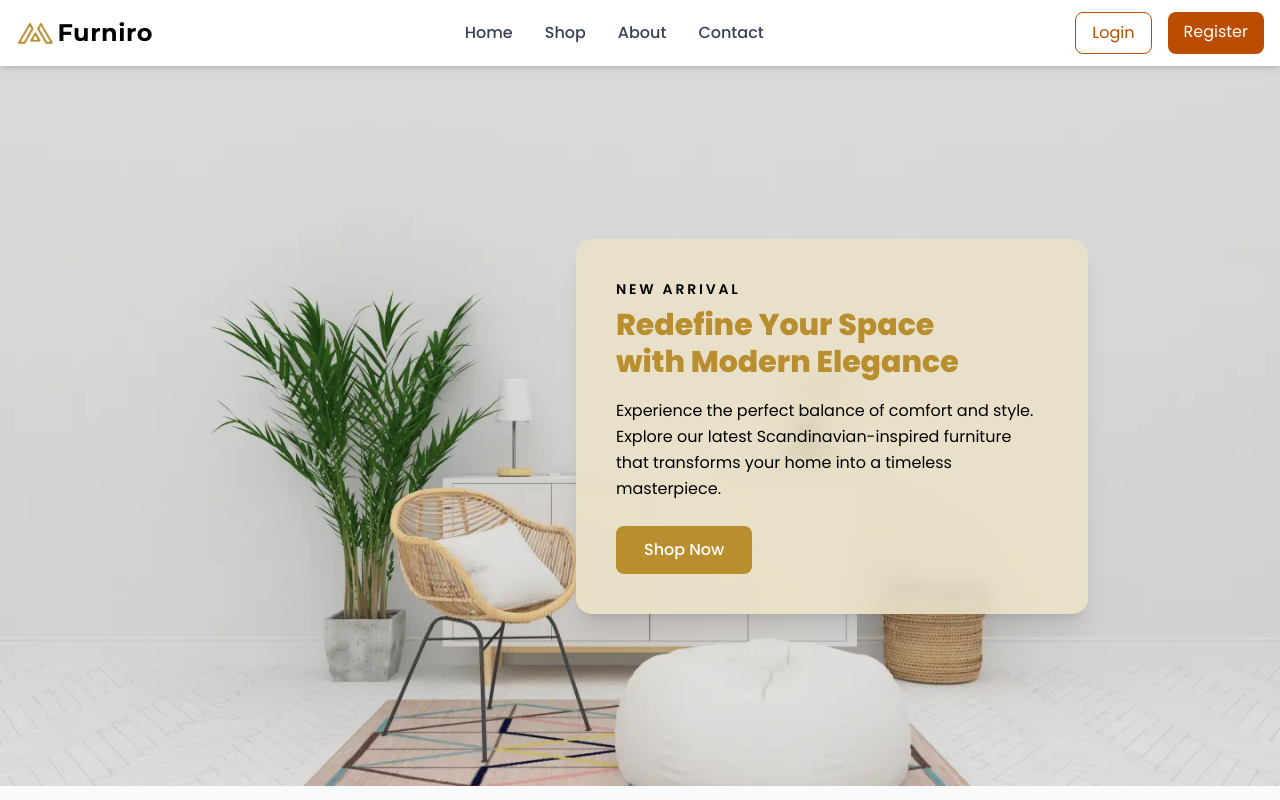
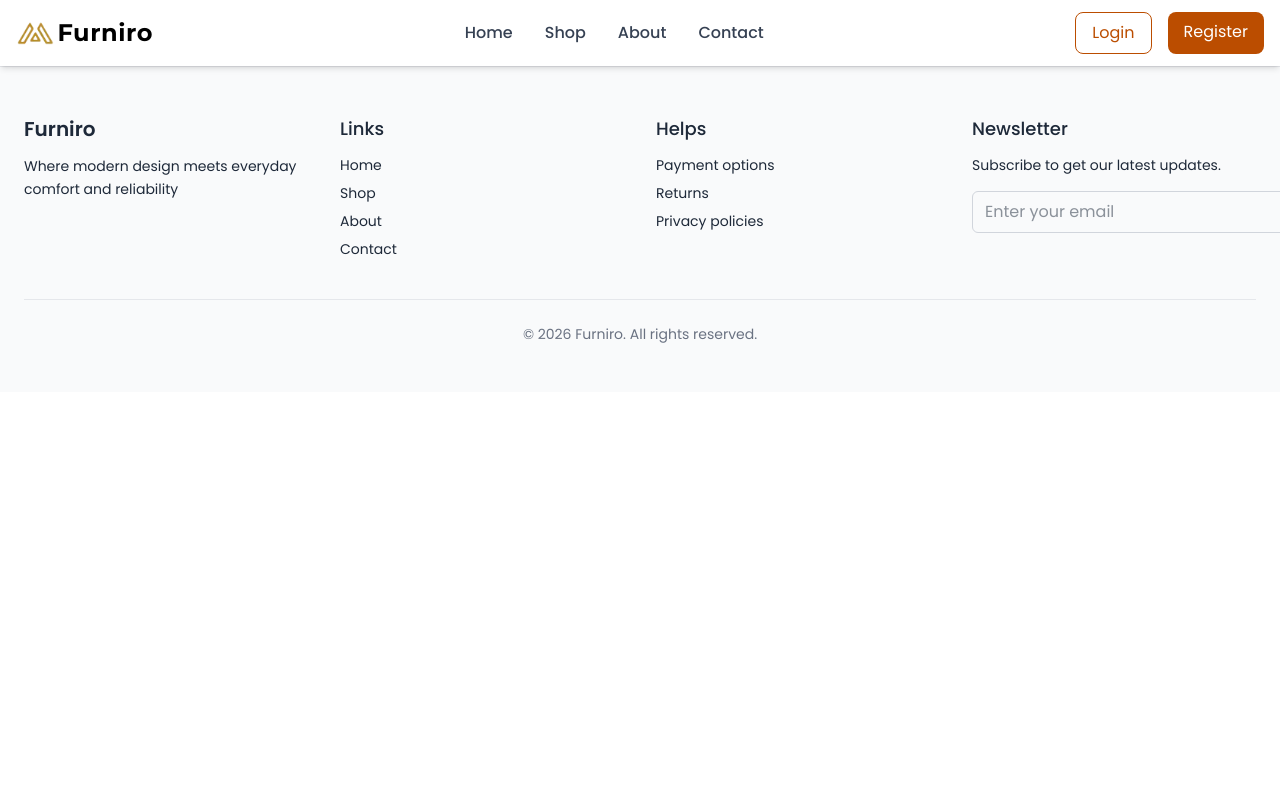
Before and after one commit to touhidtamim/Furniro, a React (Vite) app: page / in a window 1280 px wide. Shown: the top 800 px of the page. Built offline with nearby package versions, Linux system fonts and the light colour scheme.

Commit message:
updated outlet

```diff
--- a/src/Layouts/RootLayout.jsx
+++ b/src/Layouts/RootLayout.jsx
@@ -13,9 +13,6 @@ const RootLayout = () => {
       {/* Added a custom scroll to top component */}
       <ScrollToTop />
 
-      {/* Outlet */}
-      <Outlet />
-
       {/* Footer */}
       <Footer />
     </>
```
